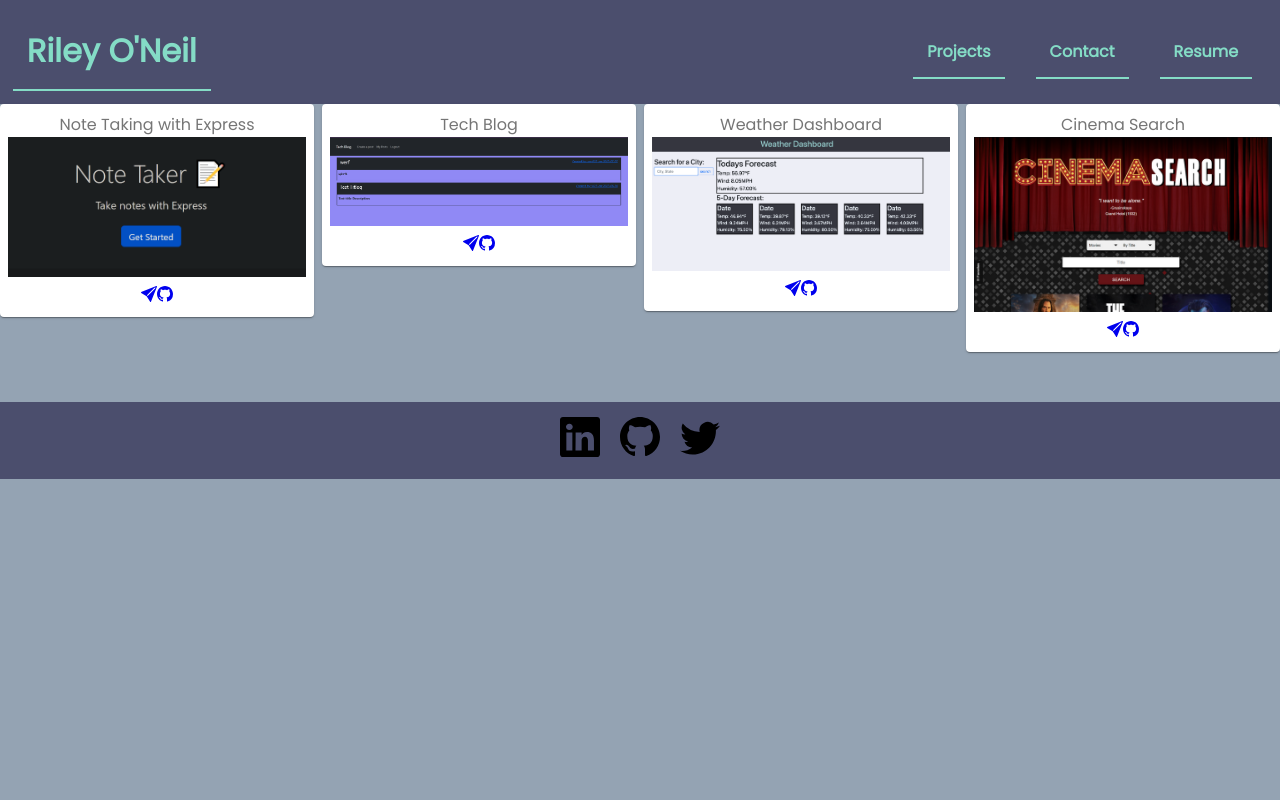
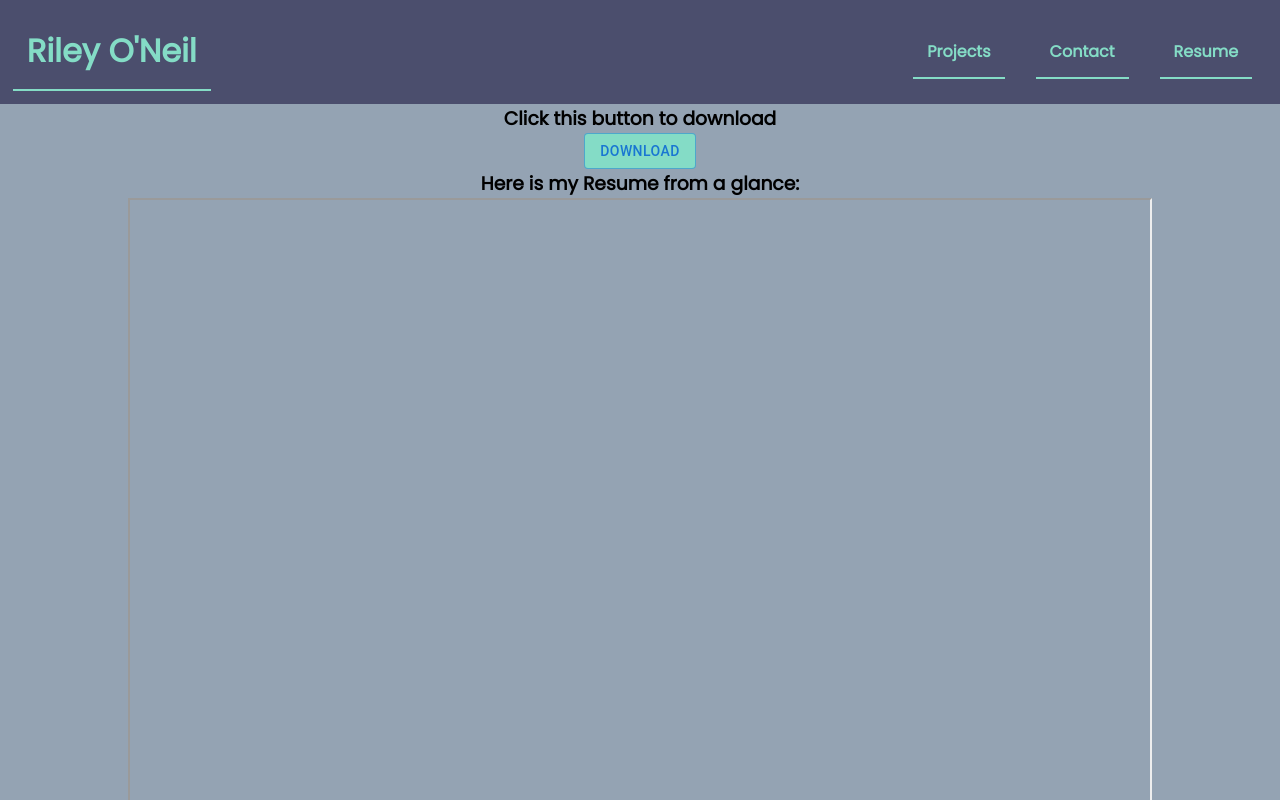
Before and after one commit to rileydoneil/Bootcamp_React_Portfolio, a React (Create React App) app: page / in a window 1280 px wide. Shown: the top 800 px of the page. Built offline with nearby package versions, Linux system fonts and the light colour scheme.

Commit message:
added Resume page

```diff
--- a/package.json
+++ b/package.json
@@ -13,6 +13,7 @@
     "react": "^18.2.0",
     "react-dom": "^18.2.0",
     "react-icons": "^4.10.1",
+    "react-pdf": "^7.1.2",
     "react-router-dom": "^6.14.1",
     "react-scripts": "5.0.1",
     "styled-components": "^5.3.10",
--- a/src/App.js
+++ b/src/App.js
@@ -4,6 +4,8 @@ import { useState, } from 'react';
 import Navbar from './componenets/Navbar';
 import Footer from './componenets/Footer';
 import Projects from './componenets/Projects';
+import Resume from './pages/Resume';
+
 
 function App() {
 
@@ -12,6 +14,7 @@ function App() {
       <BrowserRouter>
         <Navbar />
       </BrowserRouter>
+      <Resume/>
       <Projects/>
       <Footer/>
     </div>
--- a/src/componenets/Navbar.js
+++ b/src/componenets/Navbar.js
@@ -1,6 +1,5 @@
 import React from 'react';
 import { NavLink } from 'react-router-dom';
-import { FaBars } from 'react-icons/fa';
 import './navbar.css'
 
 const Navbar = () => {
--- a/src/pages/Resume.js
+++ b/src/pages/Resume.js
@@ -0,0 +1,42 @@
+//https://levelup.gitconnected.com/displaying-pdf-in-react-app-6e9d1fffa1a9
+//for sdisplaying resume in browser with abilty to download
+
+
+import resume from '../assets/files/Riley_ONeil_Resume.pdf'
+import Button from '@mui/material/Button';
+
+const Resume = () => {
+    //add iframe style to horizontally center on page
+    const iFrameStyle = {
+        width: '80%',
+        height: '80vh',
+        margin: 'auto',
+        display: 'block',
+    };
+
+    const centerStyle = {
+        display: 'flex',
+        justifyContent: 'center',
+        alignItems: 'center',
+        flexDirection: 'column',
+    };
+
+    return (
+        <div >
+            <div style={centerStyle}>
+                <h3>Click this button to download</h3>
+                <Button
+                    variant="outlined"
+                    href={resume}
+                    download="Riley_ONeil_Resume.pdf"
+                    sx={{backgroundColor: '#84DCC6' }}
+                    >Download
+                </Button>
+            <h3>Here is my Resume from a glance:</h3>
+            </div>
+            <iframe src={resume} style={iFrameStyle}></iframe>
+        </div>
+    )
+};
+
+export default Resume;
```
Also changed, not shown: src/componenets/PdfReader.js (added), 2 other files (tests, documents, lock files or other folders).
